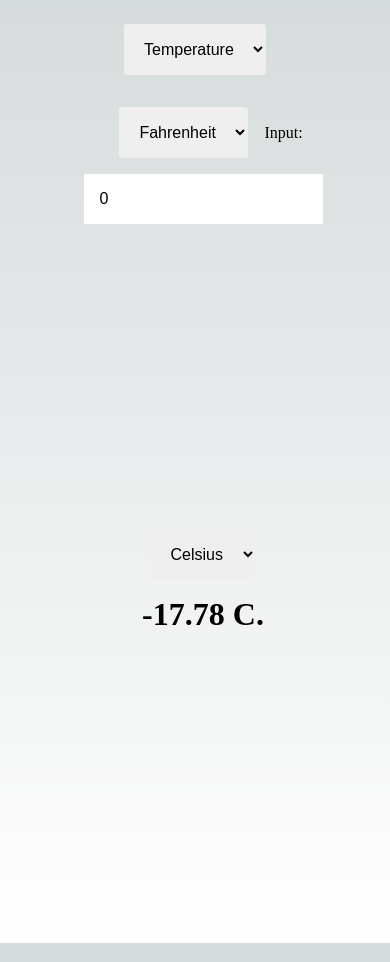
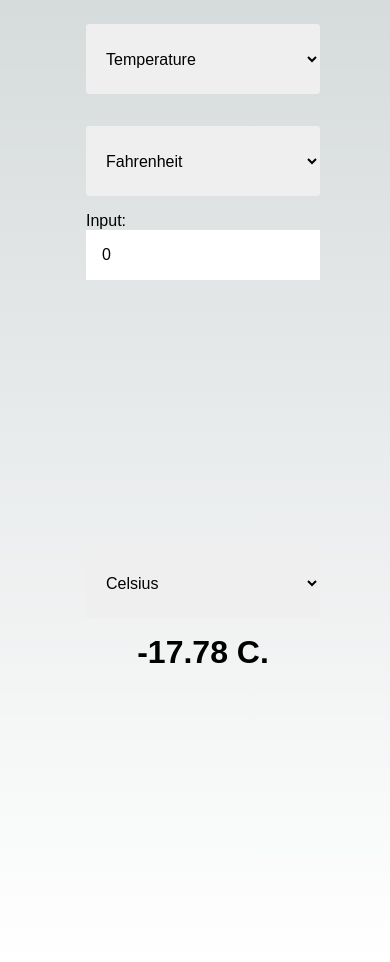
Before and after one commit to YouGuavas/unit-converter, a Next.js app: page / in a window 390 px wide. Built offline with nearby package versions, Linux system fonts and the light colour scheme.

Commit message:
Add responsive styling

```diff
--- a/pages/index.tsx
+++ b/pages/index.tsx
@@ -75,7 +75,9 @@ export default function Home() {
             <select className={styles.dropdown} value={conversionUnits.input} id='input-dropdown' onChange={(event) => handleUnitChange('input', event.target.value)}>
               {populateConversionDropdown('input')}
             </select>
-            <label htmlFor='conversion-input'>Input: </label>
+          </div>
+          <div className={styles.lineContainer}>
+            <label className={styles.inputLabel} htmlFor='conversion-input'>Input: </label>
             <input className={styles.textInput} type='text' id='conversion-input' name='conversion-input' defaultValue='0' onChange={() => handleConversion(conversionUnits, (x : string) => setConvertedValue(x))} />
           </div>
         </section>
--- a/styles/Home.module.scss
+++ b/styles/Home.module.scss
@@ -1,5 +1,6 @@
 .main {
     text-align: center;
+    font-family: sans-serif;
 }
 .dropdown {
     padding: 1rem;
@@ -8,12 +9,23 @@
     margin: 1rem 1rem;
     line-height: 1rem;
     font-size: 1rem;
+    width: 13vw;
 }
 .textInput {
     border: 0;
     padding: 1rem;
     line-height: 1rem;
     font-size: 1rem;
+    width: 13vw;
+
+}
+.inputLabel {
+    display: block;
+    margin: 0 auto;
+    @media only screen and (max-width: 900px) {
+        text-align: left;
+    }
+
 }
 .dividerSection {
     height: 50vh;
@@ -23,4 +35,17 @@
 .conversionOutput {
     font-size: 2rem;
     font-weight: 800;
+    margin: 0 auto;
+
 }
+.lineContainer {
+    width: 100vw;
+}
+@media only screen and (max-width: 900px) {
+    .conversionOutput, .textInput, .dropdown, .inputLabel {
+        width: 60vw;
+    }
+    .dropdown {
+        height: 18vw;
+    }
+}
```
